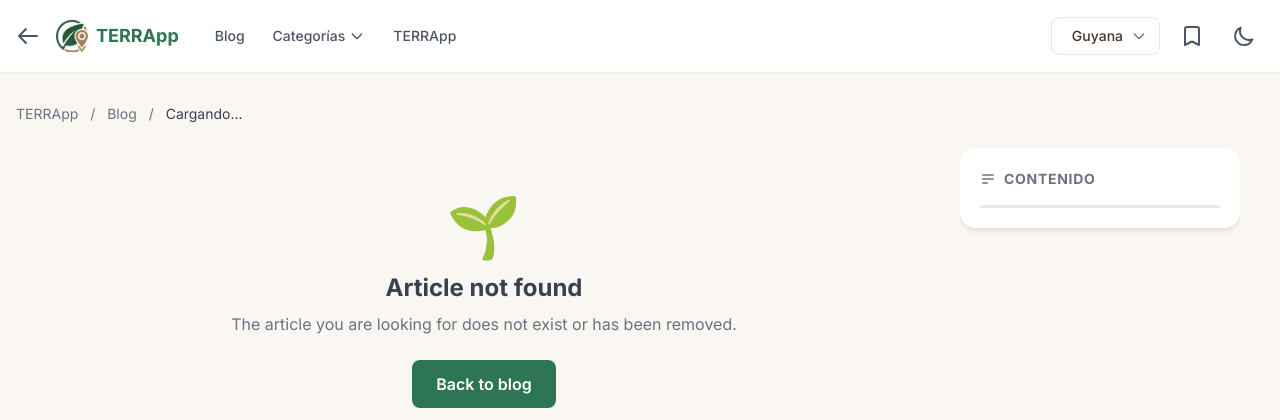
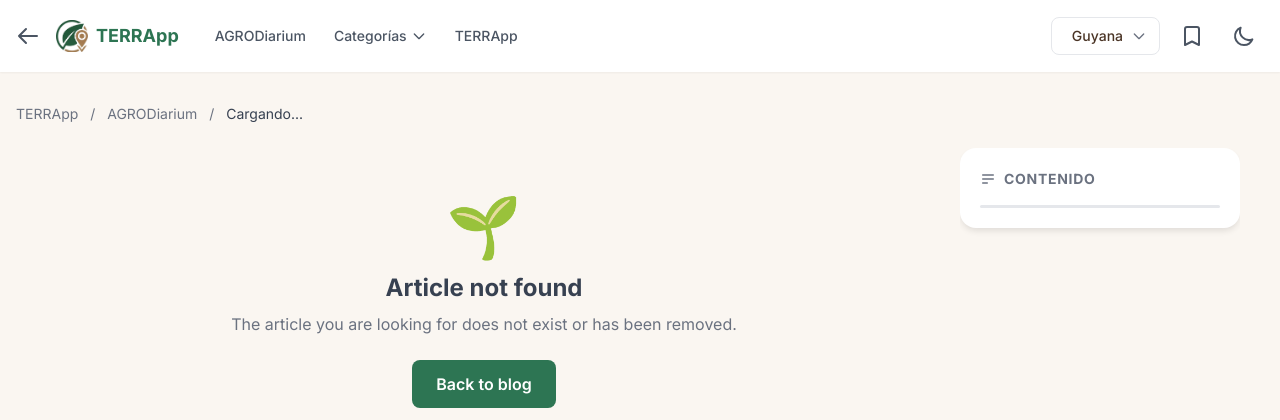
Before and after one commit to xavieraguirreal/terrapp, a PHP site: page /agrodiarium/scriptum.php in a window 1280 px wide. Shown: the top 420 px of the page. Run offline with PHP 8.4, Linux system fonts and the light colour scheme; some libraries are stand-ins or nearby versions.

Commit message:
chore: rename Blog to AGRODiarium in UI
- Update nav_blog translations in landing i18n.js
- Update blog_title translations in agrodiarium i18n-blog.js
- Update fallback text in index.html and scriptum.php
- Update breadcrumb text

Co-Authored-By: Claude Opus 4.5 <noreply@anthropic.com>

```diff
--- a/agrodiarium/assets/js/i18n-blog.js
+++ b/agrodiarium/assets/js/i18n-blog.js
@@ -28,7 +28,7 @@ const BLOG_I18N = {
     translations: {
         // ESPAÑOL (base para todos los países hispanohablantes)
         es_AR: {
-            blog_title: 'Blog',
+            blog_title: 'AGRODiarium',
             search_placeholder: 'Buscar artículos...',
             reading_list: 'Mi lista de lectura',
             all_categories: 'Todos',
@@ -94,7 +94,7 @@ const BLOG_I18N = {
 
         // PORTUGUÉS (Brasil)
         pt_BR: {
-            blog_title: 'Blog',
+            blog_title: 'AGRODiarium',
             search_placeholder: 'Pesquisar artigos...',
             reading_list: 'Minha lista de leitura',
             all_categories: 'Todos',
@@ -157,7 +157,7 @@ const BLOG_I18N = {
 
         // INGLÉS (Guyana)
         en_GY: {
-            blog_title: 'Blog',
+            blog_title: 'AGRODiarium',
             search_placeholder: 'Search articles...',
             reading_list: 'My reading list',
             all_categories: 'All',
@@ -220,7 +220,7 @@ const BLOG_I18N = {
 
         // FRANCÉS (Guyana Francesa)
         fr_GF: {
-            blog_title: 'Blog',
+            blog_title: 'AGRODiarium',
             search_placeholder: 'Rechercher des articles...',
             reading_list: 'Ma liste de lecture',
             all_categories: 'Tous',
@@ -283,7 +283,7 @@ const BLOG_I18N = {
 
         // NEERLANDÉS (Surinam)
         nl_SR: {
-            blog_title: 'Blog',
+            blog_title: 'AGRODiarium',
             search_placeholder: 'Artikelen zoeken...',
             reading_list: 'Mijn leeslijst',
             all_categories: 'Alle',
--- a/agrodiarium/index.html
+++ b/agrodiarium/index.html
@@ -75,7 +75,7 @@
                         <img src="../landing/assets/images/logo_terrapp_icono.png" alt="TERRApp" class="w-10 h-10">
                         <div class="hidden sm:block">
                             <span class="text-xl font-bold text-forest-600 dark:text-forest-500">TERRApp</span>
-                            <span class="text-sm text-gray-500 dark:text-gray-400 block -mt-1" data-i18n="nav_blog_subtitle">Blog</span>
+                            <span class="text-sm text-gray-500 dark:text-gray-400 block -mt-1" data-i18n="nav_blog_subtitle">AGRODiarium</span>
                         </div>
                     </a>
 
--- a/agrodiarium/scriptum.php
+++ b/agrodiarium/scriptum.php
@@ -192,7 +192,7 @@ $jsParam = $titulus ? "titulus=" . urlencode($titulus) : ($id ? "id={$id}" : '')
 
                     <!-- Desktop Nav -->
                     <nav class="hidden md:flex items-center gap-1 ml-2">
-                        <a href="./" class="px-3 py-2 text-gray-600 dark:text-gray-300 hover:text-forest-600 dark:hover:text-forest-400 font-medium rounded-lg hover:bg-gray-100 dark:hover:bg-gray-700 transition text-sm" data-i18n="nav_blog_home">Blog</a>
+                        <a href="./" class="px-3 py-2 text-gray-600 dark:text-gray-300 hover:text-forest-600 dark:hover:text-forest-400 font-medium rounded-lg hover:bg-gray-100 dark:hover:bg-gray-700 transition text-sm" data-i18n="nav_blog_home">AGRODiarium</a>
 
                         <!-- Categories Dropdown -->
                         <div class="relative" id="categoriesDropdown">
@@ -262,7 +262,7 @@ $jsParam = $titulus ? "titulus=" . urlencode($titulus) : ($id ? "id={$id}" : '')
             <!-- Mobile Menu -->
             <div id="blogMobileMenu" class="hidden md:hidden mt-4 pt-4 border-t border-gray-200 dark:border-gray-700">
                 <div class="flex flex-col gap-2">
-                    <a href="./" class="px-3 py-2 text-gray-600 dark:text-gray-300 hover:text-forest-600 font-medium rounded-lg hover:bg-gray-100 dark:hover:bg-gray-700 transition" data-i18n="nav_blog_home">Blog</a>
+                    <a href="./" class="px-3 py-2 text-gray-600 dark:text-gray-300 hover:text-forest-600 font-medium rounded-lg hover:bg-gray-100 dark:hover:bg-gray-700 transition" data-i18n="nav_blog_home">AGRODiarium</a>
                     <div class="px-3 py-2 text-sm font-semibold text-gray-500 dark:text-gray-400 uppercase" data-i18n="nav_categories">Categorías</div>
                     <a href="./?cat=huertos-urbanos" class="px-6 py-2 text-gray-600 dark:text-gray-300 hover:bg-gray-100 dark:hover:bg-gray-700 rounded-lg text-sm">🌱 Huertos Urbanos</a>
                     <a href="./?cat=compostaje" class="px-6 py-2 text-gray-600 dark:text-gray-300 hover:bg-gray-100 dark:hover:bg-gray-700 rounded-lg text-sm">🌿 Compostaje</a>
@@ -282,7 +282,7 @@ $jsParam = $titulus ? "titulus=" . urlencode($titulus) : ($id ? "id={$id}" : '')
         <nav id="breadcrumbs" class="text-sm text-gray-500 dark:text-gray-400 mb-6 max-w-3xl mx-auto lg:max-w-none">
             <a href="../landing/" class="hover:text-forest-600">TERRApp</a>
             <span class="mx-2">/</span>
-            <a href="./" class="hover:text-forest-600">Blog</a>
+            <a href="./" class="hover:text-forest-600">AGRODiarium</a>
             <span class="mx-2">/</span>
             <span id="breadcrumbCategory" class="text-gray-700 dark:text-gray-300">Cargando...</span>
         </nav>
```
Also changed, not shown: landing/assets/js/i18n.js.
